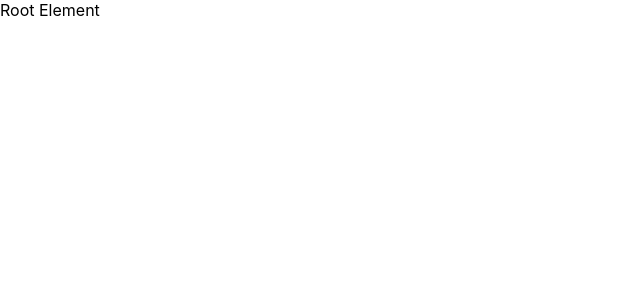
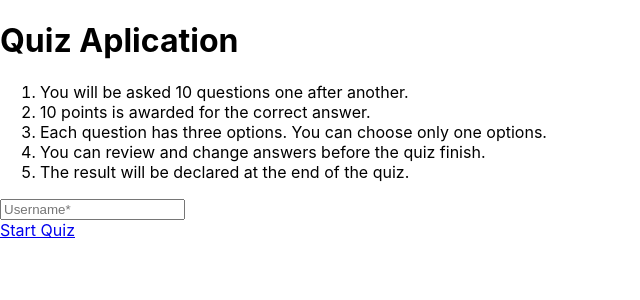
Before and after one commit to codigo-natural/EduQuest, a React (Create React App) app in the folder client/: page / in a window 1280 px wide. Shown: the top 300 px of the page, without its empty margins (0-640 px from the left). Built offline with nearby package versions, Linux system fonts and the light colour scheme.

Commit message:
feat 🎉 implement main component

```diff
--- a/client/src/components/Main.jsx
+++ b/client/src/components/Main.jsx
@@ -1,5 +1,30 @@
+import { useRef } from "react"
+import { Link } from "react-router-dom"
+
 export const Main = () => {
+
+  const inputRef = useRef(null)
+
   return (
-    <div>Root Element</div>
+    <div>
+      <h1>Quiz Aplication</h1>
+
+      <ol>
+        <li>You will be asked 10 questions one after another.</li>
+        <li>10 points is awarded for the correct answer.</li>
+        <li>Each question has three options. You can choose only one options.</li>
+        <li>You can review and change answers before the quiz finish.</li>
+        <li>The result will be declared at the end of the quiz.</li>
+      </ol>
+
+      <form id="form">
+        <input ref={inputRef} type="text" placeholder="Username*" />
+      </form>
+
+      <div>
+        <Link to={"quiz"}>Start Quiz</Link>
+      </div>
+
+    </div>
   )
 }
```
